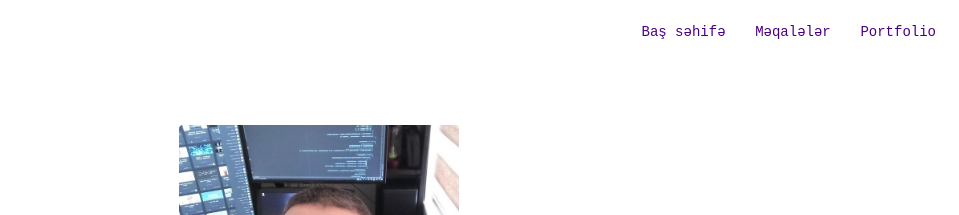
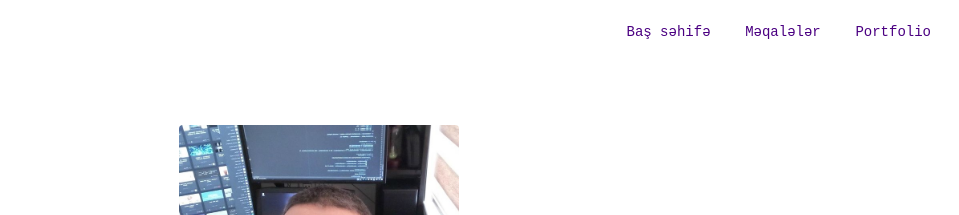
Before and after one commit to Maharramoff/maharramoff.github.io, a Jekyll site: the page built from about.md, in a window 1280 px wide. Shown: the top 215 px of the page, without its empty margins (321-1280 px from the left). Built offline with Jekyll 4.4.1, drawn with Linux system fonts in a browser that asks for light colours.

Commit message:
update(style): nav margins

```diff
--- a/_includes/nav.html
+++ b/_includes/nav.html
@@ -1,14 +1,14 @@
 <nav class="{% if page.title == "Home" %}nav-home{% else %}nav{% endif %}">
     <ul class="list">
         {% if page.title != "Home" %}
-            <li class="item">
+            <li class="item" style="margin-right: 5px;">
                 <a class="link" href="{{ site.url }}/">Baş səhifə</a>
             </li>
         {% endif %}
 
         {% if site.blog == true %}
             {% if page.title != "Blog" %}
-                <li class="item">
+                <li class="item" style="margin-right: 5px;">
                     <a class="link" href="{{ site.url }}/blog">Məqalələr</a>
                 </li>
             {% endif %}
@@ -16,7 +16,7 @@
 
         {% if site.projects == true %}
             {% if page.title != "Projects" %}
-                <li class="item">
+                <li class="item" style="margin-right: 5px;">
                     <a class="link" href="{{ site.url }}/projects">Portfolio</a>
                 </li>
             {% endif %}
```
